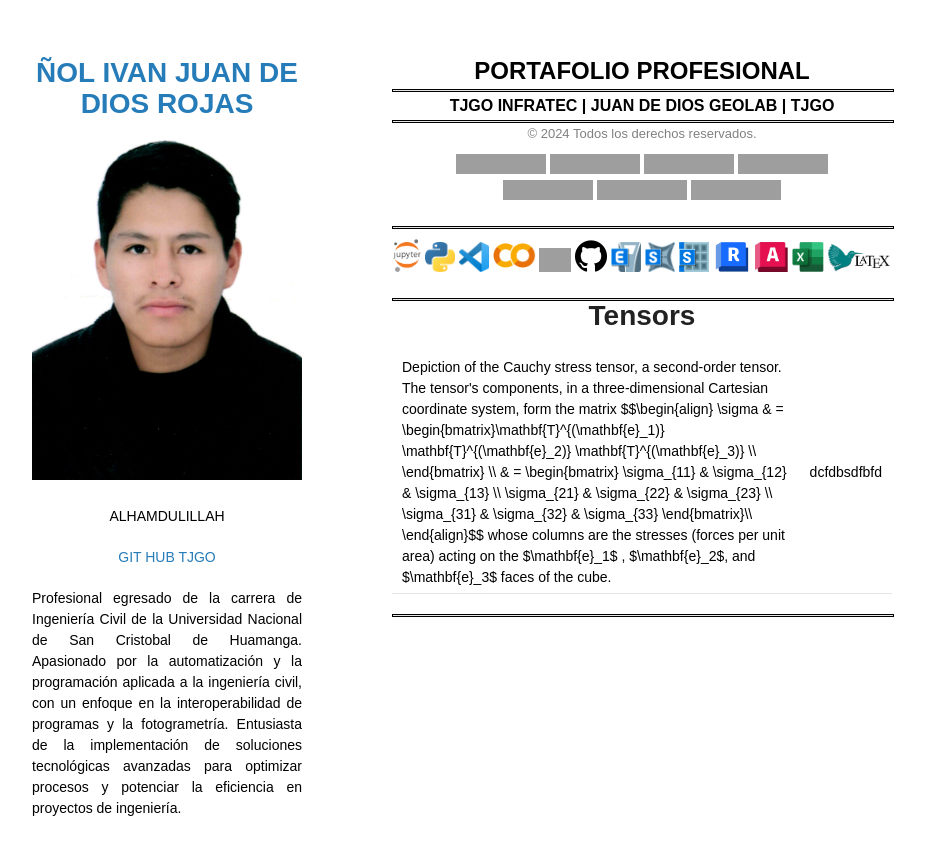
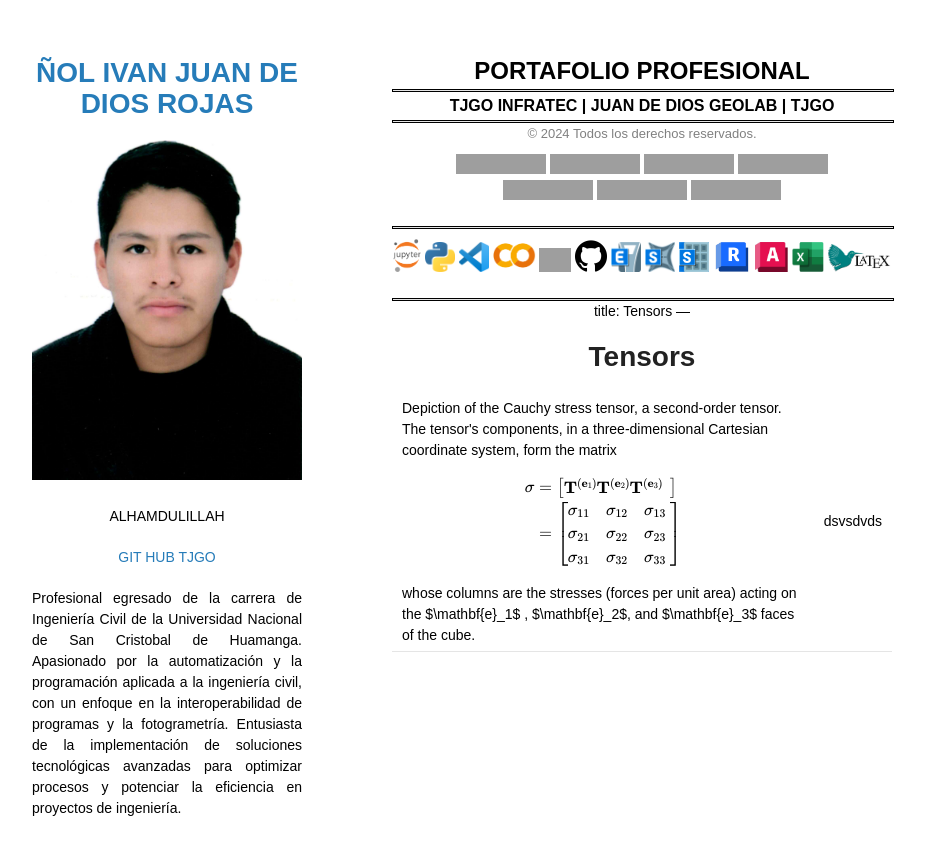
Before and after one commit to TJGO-JDD/TJGO-JDD.github.io, a Jekyll site: the page built from index.md, in a window 1280 px wide, cut to the strip 0-855 px from the top of the page. Shown: the whole strip, without its empty margins (178-1103 px from the left). Built offline with Jekyll 4.4.1, drawn with Linux system fonts in a browser that asks for light colours; our own code applies the rules of GitHub Pages for plain Markdown files; grey boxes are pictures that could not be loaded.

Commit message:
Update index.md

```diff
--- a/index.md
+++ b/index.md
@@ -52,9 +52,15 @@
 </p>
 
 
-------------------
+---
+title: Tensors
+---
 
 # Tensors
+
+<script type="text/javascript" async
+  src="https://cdnjs.cloudflare.com/ajax/libs/mathjax/3.2.0/es5/tex-mml-chtml.js">
+</script>
 
 <table>
 <tr>
@@ -70,11 +76,10 @@
 \end{align}$$
 
 whose columns are the stresses (forces per unit area) acting on the $\mathbf{e}_1$ , $\mathbf{e}_2$, and $\mathbf{e}_3$ faces of the cube.
+
 </td>
 <td>
-dcfdbsdfbfd
+dsvsdvds
 </td>
 </tr>
 </table>
-
-------------------
```
